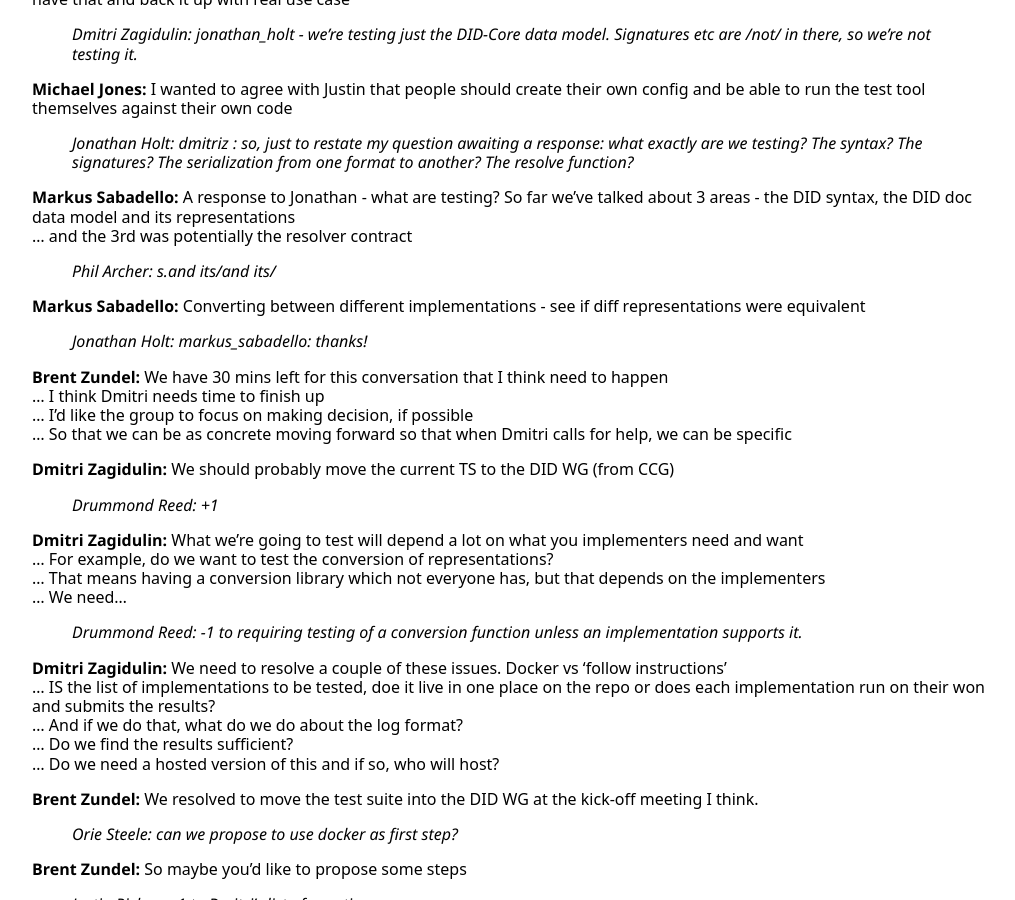
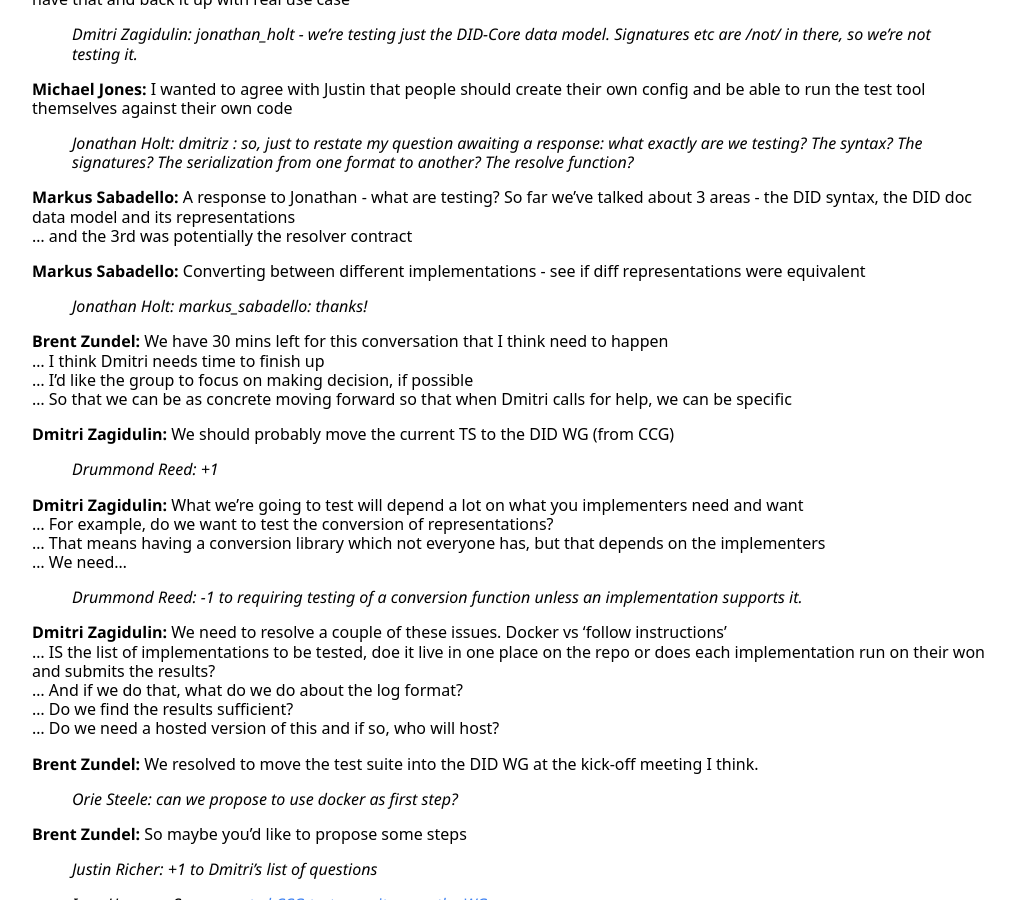
Before and after one commit to w3c/did-wg, a Jekyll site: the page built from _minutes/2020-07-01-did.md, in a window 1280 px wide and 900 px high, scrolled down 6474 px. Shown: the whole window, without its empty margins (256-1271 px from the left). Built offline with Jekyll 4.4.1, drawn with Linux system fonts in a browser that asks for light colours; some web fonts are replaced.

Commit message:
Minor editorial change

```diff
--- a/_minutes/2020-07-01-did.md
+++ b/_minutes/2020-07-01-did.md
@@ -442,7 +442,6 @@ See [slides](https://docs.google.com/presentation/d/1UHDgw5Q_8-y8AS-E2cPuf9egUyu
 **Markus Sabadello:** A response to Jonathan - what are testing? So far we've talked about 3 areas - the DID syntax, the DID doc data model and its representations
 … and the 3rd was potentially the resolver contract
 
-> *Phil Archer:* s.and its/and its/
 
 **Markus Sabadello:** Converting between different implementations - see if diff representations were equivalent
 
```
